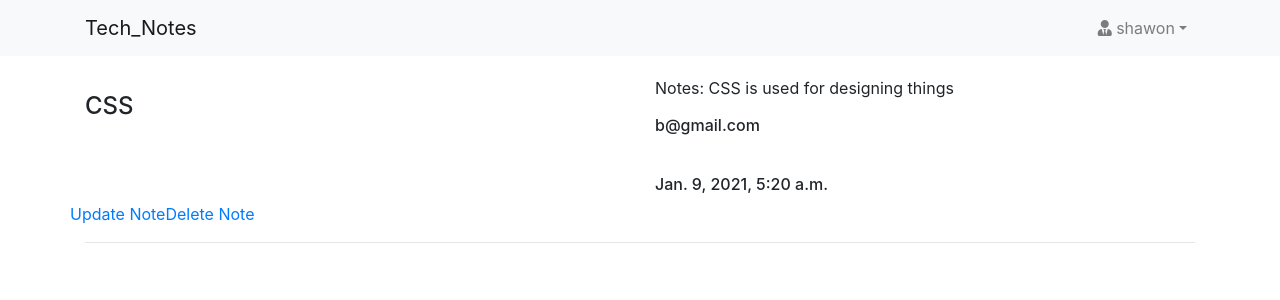
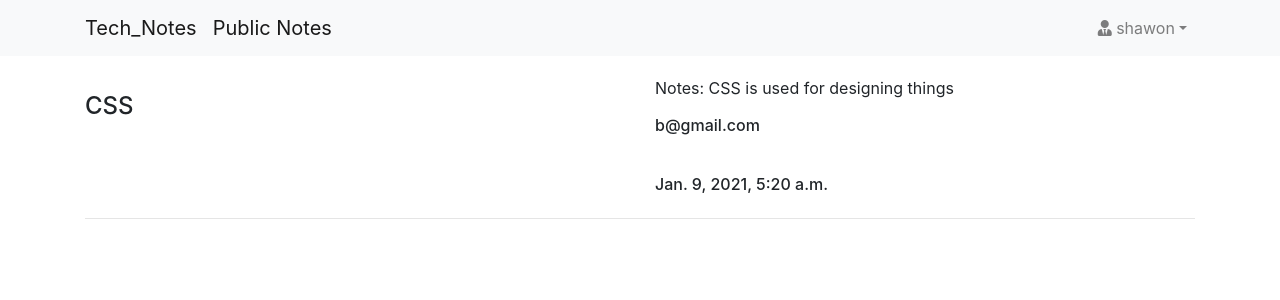
Before and after one commit to shawongithub/technotes, a Django app: page /notes/detail/5/ in a window 1280 px wide. Shown: the top 300 px of the page. Run offline with Django 3.2, Linux system fonts and the light colour scheme; a user stored in the database is signed in; data comes from the database, SQL or seed files in the repository; both versions use the stored data as it was after the commit; some libraries are stand-ins or nearby versions.

Commit message:
added shared option

```diff
--- a/App_Notes/urls.py
+++ b/App_Notes/urls.py
@@ -9,4 +9,7 @@ urlpatterns = [
     path('update/<int:pk>/', views.UpdateNote.as_view(), name='update'),
     path('delete/<int:pk>/', views.DeleteNote.as_view(), name='delete'),
     path('search/', views.SearchResultsView.as_view(), name='search'),
+    path('share/<int:pk>/', views.Share, name='share'),
+    path('public/', views.SharedPost, name='public'),
+    path('mynotes/', views.MyNotes, name='mynotes'),
 ]
--- a/App_Notes/views.py
+++ b/App_Notes/views.py
@@ -60,3 +60,29 @@ class SearchResultsView(ListView):
             Q(title__icontains=query) | Q(body__icontains=query)
         )
         return object_list  # object_list will be returned to searchresult.html template
+
+
+@ login_required
+def Share(request, pk):
+    print(request.user)
+    note = Notes.objects.get(pk=pk)
+    if request.user == note.author:
+        note.shared = not note.shared
+        note.save()
+    return HttpResponseRedirect(reverse('homepage'))
+
+
+@ login_required
+def SharedPost(request):
+    notes = Notes.objects.filter(shared=True)
+    context = {'notes': notes}
+    print(notes)
+    return render(request, 'App_Notes/sharedpost.html', context)
+
+
+@ login_required
+def MyNotes(request):
+    notes = Notes.objects.filter(author=request.user)
+    context = {'notes': notes}
+
+    return render(request, 'App_Notes/mynotes.html', context)
--- a/templates/App_Notes/notedetail.html
+++ b/templates/App_Notes/notedetail.html
@@ -14,9 +14,6 @@
       <br>
       <h6>{{note.publish_date}}</h6>
     </div>
-    <a href="{% url 'App_Notes:update' pk=note.id %}"> Update Note</a>
-    <br/>
-    <a href="{% url 'App_Notes:delete' pk=note.id %}">Delete Note</a>
   </div>
   <hr>
 
--- a/templates/navbar.html
+++ b/templates/navbar.html
@@ -1,6 +1,7 @@
 <nav class="navbar navbar-expand-lg navbar-light bg-light">
   <div class="container">
-    <a class="navbar-brand" href="#">Tech_Notes </a>
+    <a class="navbar-brand" href="{% url 'homepage' %}">Tech_Notes </a>
+    <a class="navbar-brand" href="{% url 'App_Notes:public' %}">Public Notes </a>
     <button
       type="button"
       class="navbar-toggler"
@@ -36,6 +37,9 @@
             <a class="dropdown-item" href="{% url 'App_Notes:create' %}"
               >Take Note</a
             >
+            <a class="dropdown-item" href="{% url 'App_Notes:mynotes' %}"
+            >My Notes</a>
+
             <div class="dropdown-divider"></div>
             <a class="dropdown-item" href="{% url 'App_Login:logout' %}"
               >Logout</a
```
Also changed, not shown: templates/App_Notes/mynotes.html (added, +28 -0 lines), templates/App_Notes/sharedpost.html (added, +31 -0 lines), db.sqlite3.
